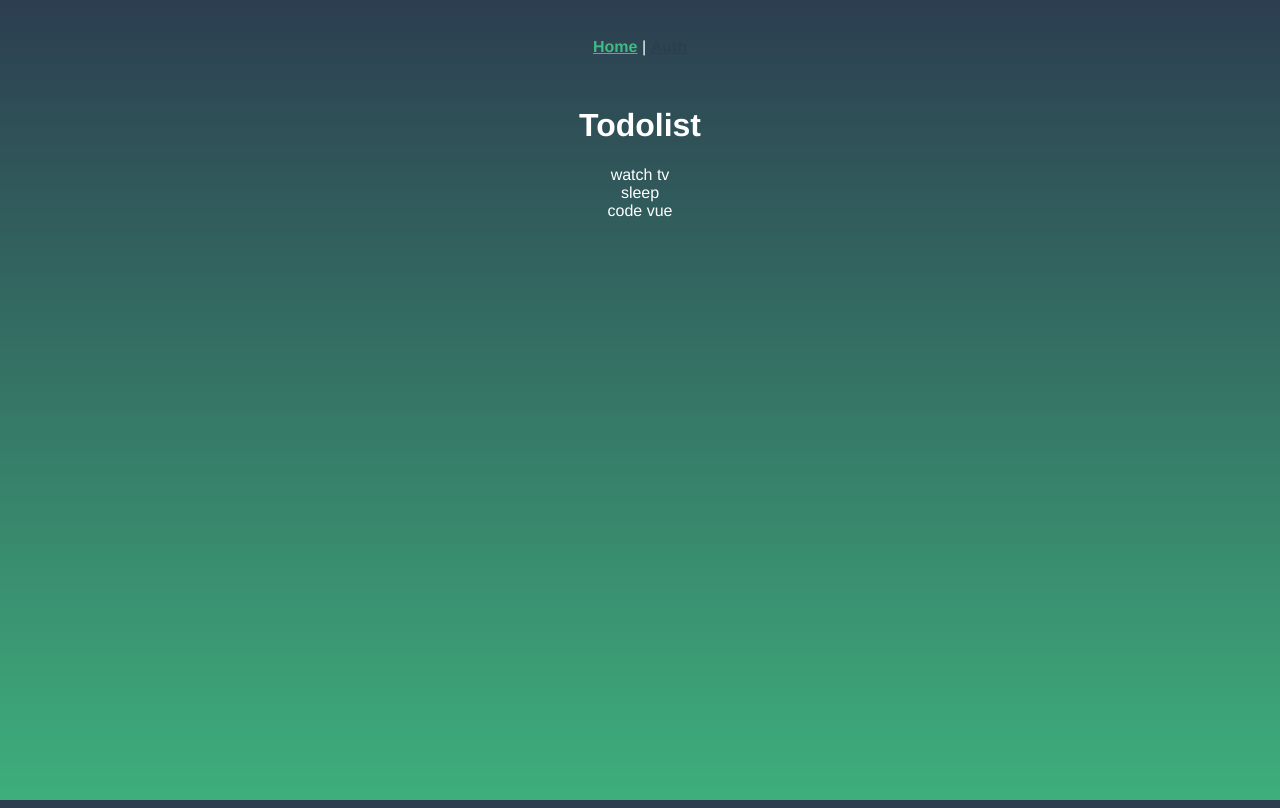
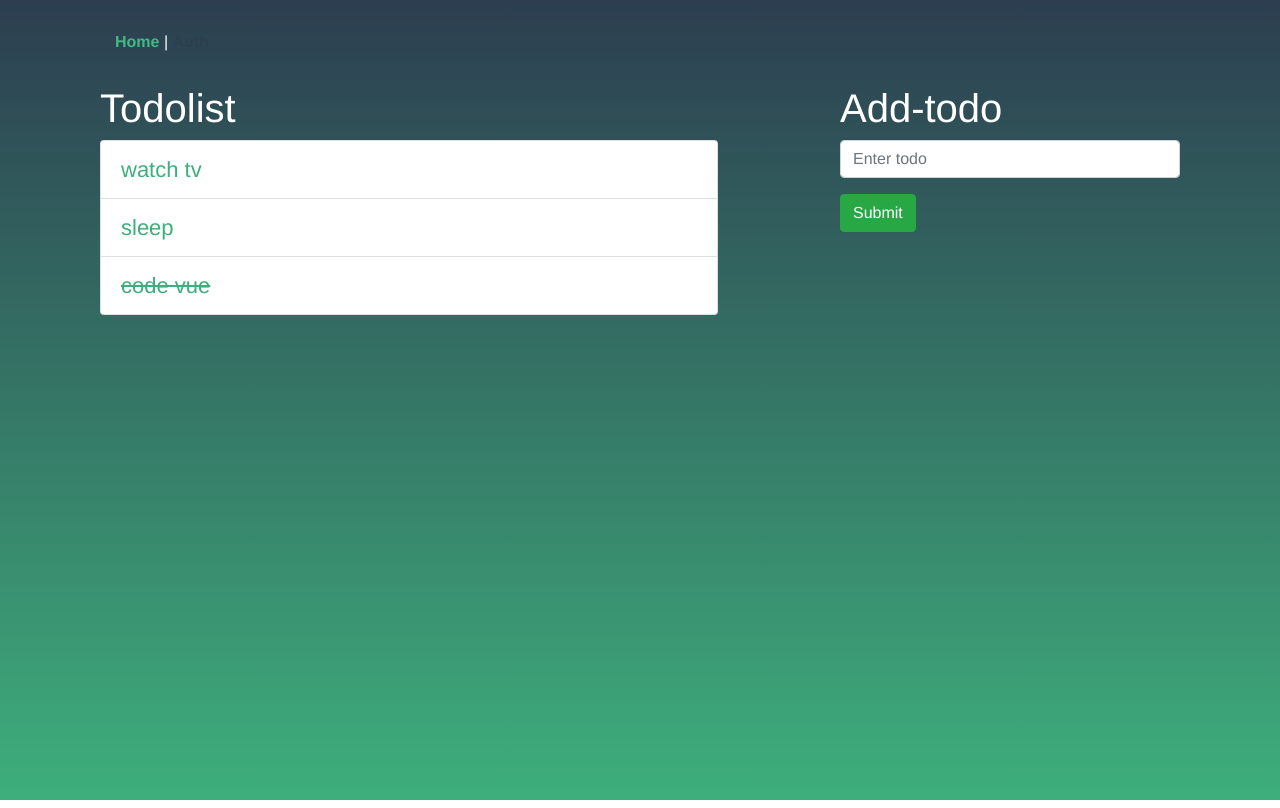
Before and after one commit to patni1992/todolist-close-enough, a Vue app: page / in a window 1280 px wide. Built offline with nearby package versions, Linux system fonts and the light colour scheme.

Commit message:
update ui for components, start using bootstrap

```diff
--- a/src/App.vue
+++ b/src/App.vue
@@ -1,11 +1,14 @@
 <template>
-  <div id="app">
+<b-container>
+    <div id="app">
     <div id="nav">
       <router-link to="/">Home</router-link> |
       <router-link to="/auth">Auth</router-link>
     </div>
     <router-view/>
   </div>
+</b-container>
+
 </template>
 
 <style lang="scss">
@@ -13,16 +16,19 @@
 
 html {
   height: 100%;
+  box-sizing: border-box;
 }
 body {
   height: 100%;
+  box-sizing: inherit;
   background: linear-gradient(0deg, $main-color 0%, $secondary-color 100%);
 }
+
 #app {
   font-family: "Avenir", Helvetica, Arial, sans-serif;
   -webkit-font-smoothing: antialiased;
   -moz-osx-font-smoothing: grayscale;
-  text-align: center;
+
   color: $white;
 }
 #nav {
--- a/src/components/auth/Login.vue
+++ b/src/components/auth/Login.vue
@@ -0,0 +1,38 @@
+<template>
+  <div class="login">
+    <b-form>
+      <b-form-group id="exampleInputGroup1"
+
+                  >
+        <b-form-input id="exampleInput1"
+                      type="email"
+
+                      required
+                      placeholder="Enter email">
+        </b-form-input>
+      </b-form-group>
+      <b-form-group id="exampleInputGroup2"
+                    >
+        <b-form-input id="exampleInput2"
+                      type="password"
+                      required
+                      placeholder="Enter password">
+        </b-form-input>
+      </b-form-group>
+      <b-button type="submit"  variant="success">Submit</b-button>
+    </b-form>
+  </div>
+</template>
+
+<script>
+export default {
+  name: "Login",
+  data() {
+    return {};
+  },
+  methods: {}
+};
+</script>
+
+<style lang="scss" scoped>
+</style>
--- a/src/components/todolist/Addtodo.vue
+++ b/src/components/todolist/Addtodo.vue
@@ -1,7 +1,14 @@
 <template>
-  <div class="add-todo">
+<div class="add-todo">
     <h1>Add-todo {{msg}}</h1>
-  </div>
+    <b-form>
+        <b-form-group id="exampleInputGroup1">
+            <b-form-input id="exampleInput1" type="text" required placeholder="Enter todo">
+            </b-form-input>
+        </b-form-group>
+        <b-button type="submit" variant="success">Submit</b-button>
+    </b-form>
+</div>
 </template>
 
 <script>
@@ -13,6 +20,5 @@ export default {
 };
 </script>
 
-<!-- Add "scoped" attribute to limit CSS to this component only -->
 <style scoped lang="scss">
 </style>
--- a/src/components/todolist/TodoItem.vue
+++ b/src/components/todolist/TodoItem.vue
@@ -1,7 +1,7 @@
 <template>
- <li>
-     {{todo.title}}
- </li>
+<b-list-group-item v-bind:class="{ completed: todo.completed }" class="todo-item ">
+    {{todo.title}}
+</b-list-group-item>
 </template>
 
 <script>
@@ -13,6 +13,19 @@ export default {
 };
 </script>
 
-<!-- Add "scoped" attribute to limit CSS to this component only -->
-<style scoped lang="scss">
+<style lang="scss" scoped>
+@import "../../styles/main.scss";
+
+.todo-item {
+  color: $main-color;
+  font-size: 22px;
+}
+
+.completed {
+  text-decoration: line-through;
+
+  &:hover {
+    text-decoration: line-through;
+  }
+}
 </style>
--- a/src/components/todolist/TodoList.vue
+++ b/src/components/todolist/TodoList.vue
@@ -1,34 +1,58 @@
 <template>
-  <div class="todo-list">
-    <h1>Todolist</h1>
-    <ul>
-       <todo-item :key="todo.id" v-for="todo in todos" :todo="todo"/>
-    </ul>
-  </div>
+<div class="todo-list">
+    <b-container fluid class="bv-example-row">
+        <b-row>
+            <b-col md="7">
+                <h1>Todolist</h1>
+                <b-list-group>
+                    <todo-item :key="todo.id" v-for="todo in todos" :todo="todo" />
+                </b-list-group>
+            </b-col>
+            <b-col md="4" offset-md="1">
+                <add-todo />
+            </b-col>
+        </b-row>
+    </b-container>
+</div>
 </template>
 
 <script>
 import TodoItem from "./TodoItem.vue";
+import AddTodo from "./AddTodo.vue";
 
 export default {
   name: "Todolist",
   data: function() {
     return {
       todos: [
-        { title: "watch tv", id: 1 },
-        { title: "sleep", id: 2 },
-        { title: "code vue", id: 3 }
+        {
+          title: "watch tv",
+          id: 1,
+          completed: false
+        },
+        {
+          title: "sleep",
+          id: 2,
+          completed: false
+        },
+        {
+          title: "code vue",
+          id: 3,
+          completed: true
+        }
       ]
     };
   },
   components: {
-    TodoItem
+    TodoItem,
+    AddTodo
   }
 };
 </script>
 
 <!-- Add "scoped" attribute to limit CSS to this component only -->
-<style scoped lang="scss">
+
+<style lang="scss" scoped>
 .todo-list {
   ul {
     margin: 0;
--- a/src/main.js
+++ b/src/main.js
@@ -1,7 +1,11 @@
 import Vue from "vue";
+import BootstrapVue from "bootstrap-vue";
 import App from "./App.vue";
 import router from "./router";
+import "bootstrap/dist/css/bootstrap.css";
+import "bootstrap-vue/dist/bootstrap-vue.css";
 
+Vue.use(BootstrapVue);
 Vue.config.productionTip = false;
 
 new Vue({
--- a/src/styles/main.scss
+++ b/src/styles/main.scss
@@ -1,3 +1,4 @@
-$main-color: rgba(62, 175, 124, 1) 0%;
-$secondary-color: rgba(44, 62, 80, 1) 100%;
+$main-color: rgba(62, 175, 124, 1);
+$secondary-color: rgba(44, 62, 80, 1);
+$black: black;
 $white: white;
--- a/src/views/Auth.vue
+++ b/src/views/Auth.vue
@@ -1,5 +1,28 @@
 <template>
   <div class="auth">
-    <h1>auth page</h1>
+    <h1 class="auth__title">auth page</h1>
+    <login />
   </div>
 </template>
+<script>
+import Login from "@/components/auth/Login.vue";
+
+export default {
+  name: "Auth",
+  components: {
+    Login
+  }
+};
+</script>
+
+
+ <style lang="scss" scoped>
+.auth {
+  margin: 0 auto;
+  max-width: 50%;
+
+  &__title {
+    text-align: center;
+  }
+}
+</style>
```
